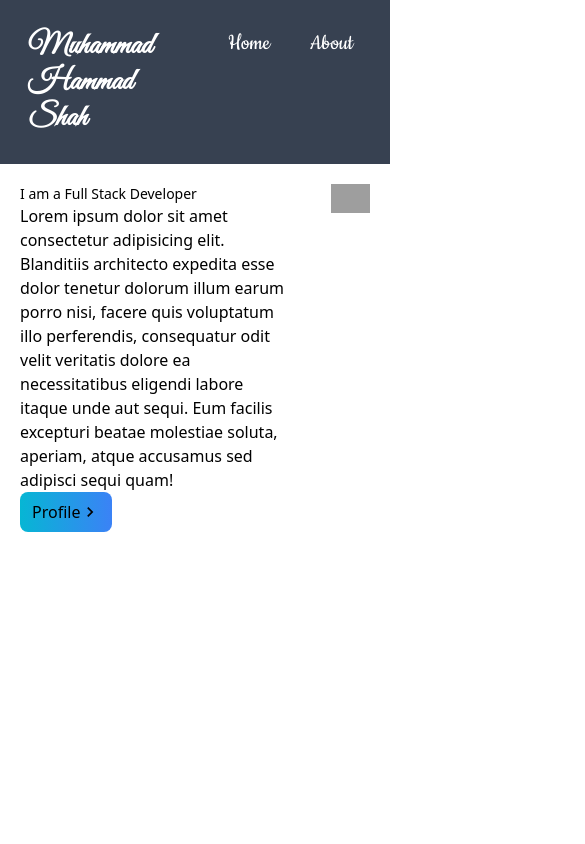
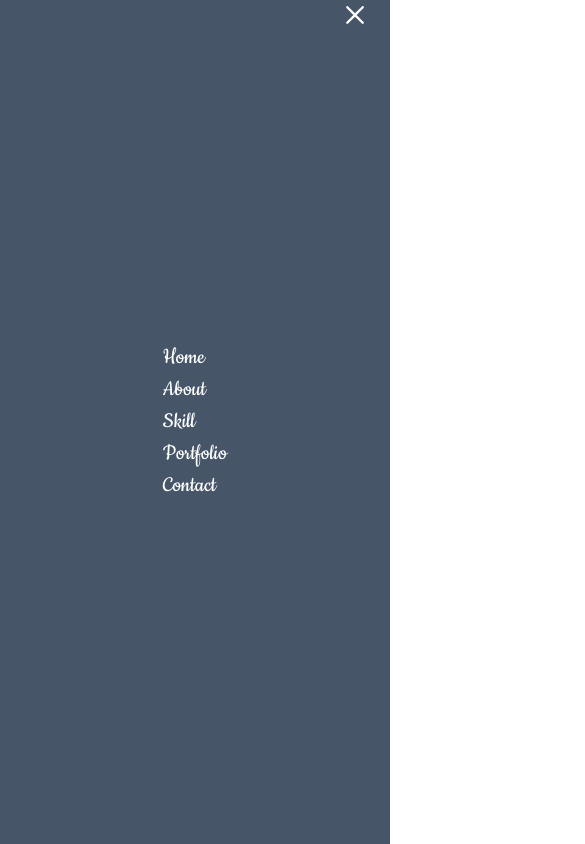
Before and after one commit to MuhammadHammadShah/My_Resume, a Next.js app: page / in a window 390 px wide. Shown: the top 844 px of the page, 585 px wide, since content can reach past the window. Built offline with nearby package versions, Linux system fonts and the light colour scheme; grey boxes are pictures that could not be loaded.

Commit message:
finishing the hamburger button

```diff
--- a/app/components/Header.tsx
+++ b/app/components/Header.tsx
@@ -1,6 +1,9 @@
-import React from "react";
-
+"use client";
+import React, { useState } from "react";
+import { GiHamburgerMenu } from "react-icons/gi";
+import { RxCross2 } from "react-icons/rx";
 export const Header = () => {
+  const [toggle, setToggle] = useState(false);
   return (
     <div>
       <section className=" bg-gray-700 text-white">
@@ -8,7 +11,35 @@ export const Header = () => {
           <h1 className="text-3xl font-bold font-signature m-7 ">
             Muhammad Hammad Shah
           </h1>
-          <ul className="flex m-7">
+          <ul className="m-7 md:flex hidden ">
+            <li className="text-2xl mx-5 font-khanBaBa hover:scale-150 duration-200">
+              Home
+            </li>
+            <li className="text-2xl mx-5 font-khanBaBa hover:scale-150 duration-200">
+              About
+            </li>
+            <li className="text-2xl mx-5 font-khanBaBa hover:scale-150 duration-200">
+              Skill
+            </li>
+            <li className="text-2xl mx-5 font-khanBaBa hover:scale-150 duration-200">
+              Portfolio
+            </li>
+            <li className="text-2xl mx-5 font-khanBaBa hover:scale-150 duration-200">
+              Contact
+            </li>
+          </ul>
+          <div
+            className="pr-5 md:hidden z-10"
+            onClick={() => {
+              setToggle(!toggle);
+            }}
+          >
+            {toggle ? <GiHamburgerMenu size={30} /> : <RxCross2 size={30} />}
+          </div>
+        </div>
+        {/* overlay stays here  */}
+        <div className="fixed top-0 left-0 bg-slate-600 h-screen text-red-500 w-full flex justify-center items-center  ">
+          <ul className="md:flex left-10 text-white m-7 ">
             <li className="text-2xl mx-5 font-khanBaBa hover:scale-150 duration-200">
               Home
             </li>
@@ -26,6 +57,7 @@ export const Header = () => {
             </li>
           </ul>
         </div>
+        {/* overlay ends here  */}
       </section>
     </div>
   );
```
